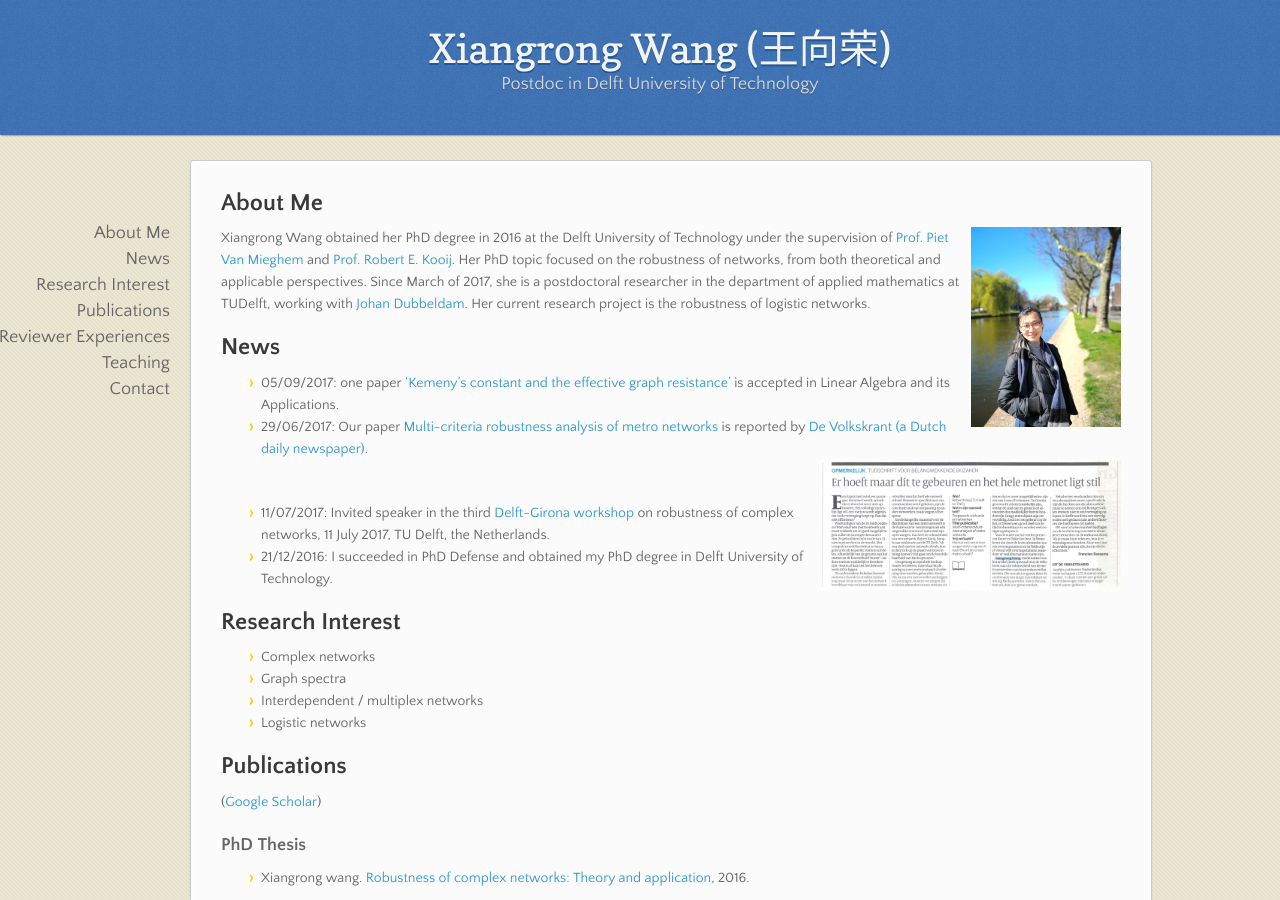
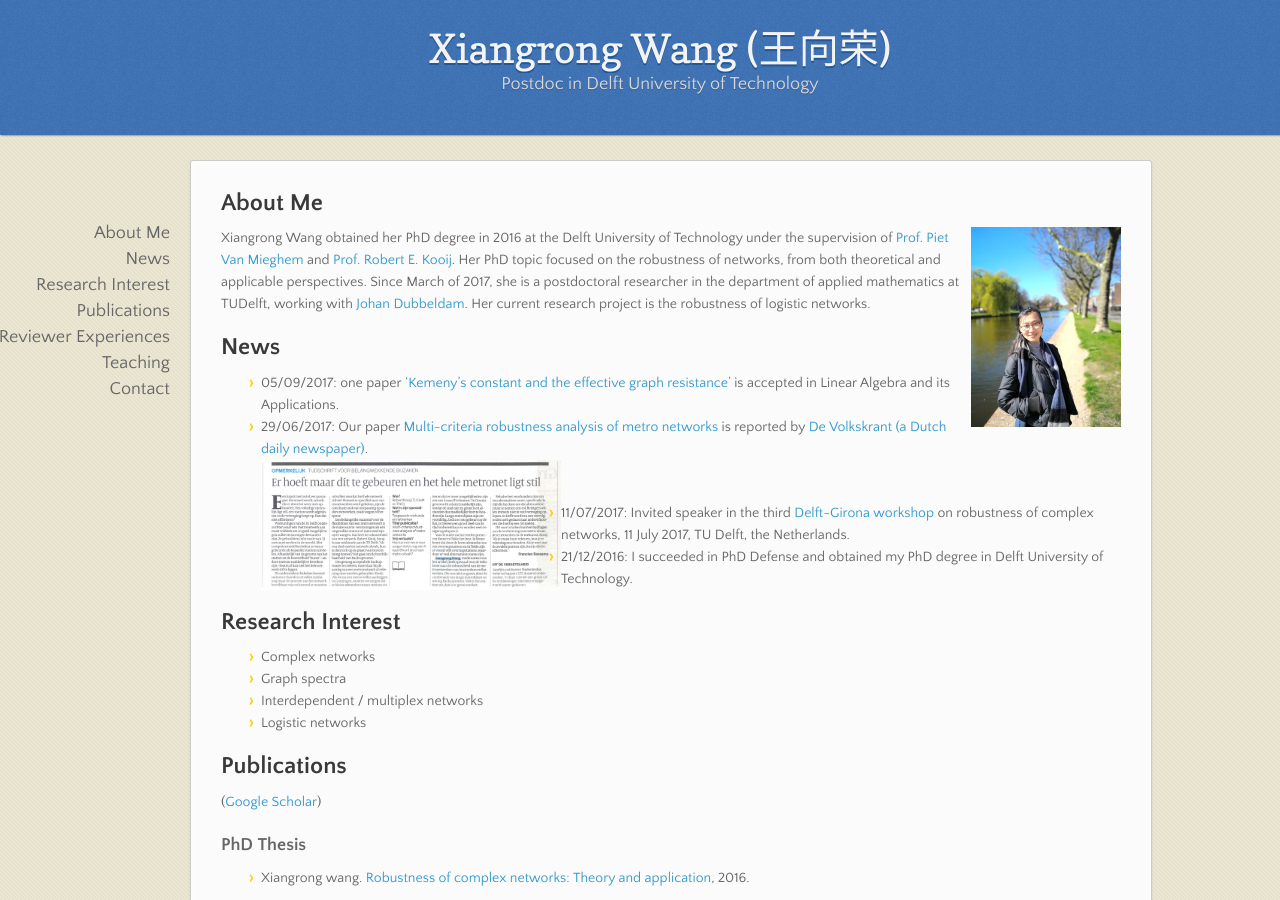
Before and after one commit to xiangrongwang/xiangrongwang.github.io, a Jekyll site: the page built from index.md, in a window 1280 px wide and 900 px high. Built offline with Jekyll 4.4.1, drawn with Linux system fonts in a browser that asks for light colours; nearby versions of some CDN libraries; our own code applies the rules of GitHub Pages for plain Markdown files.

Commit message:
Update index.md

```diff
--- a/index.md
+++ b/index.md
@@ -7,7 +7,7 @@ Her PhD topic focused on the robustness of networks,  from both theoretical and
 ## News
 * 05/09/2017: one paper ['Kemeny’s constant and the effective graph resistance'](https://www.nas.ewi.tudelft.nl/people/Piet/papers/LAA2017_Kemeny_constant_pseudoinverse_Laplacian.pdf) is accepted in Linear Algebra and its Applications.
 * 29/06/2017: Our paper [Multi-criteria robustness analysis of metro networks](http://www.sciencedirect.com/science/article/pii/S0378437117300675) is reported by [De Volkskrant (a Dutch daily newspaper)]( http://www.volkskrant.nl/wetenschap/er-hoeft-maar-dit-te-gebeuren-en-het-hele-metronet-ligt-stil~a4503063/).
-<img align="right" width='300' src= "metro_article_deVolkstrant.png">
+<img align="left" width='300' src= "metro_article_deVolkstrant.png">
 
 * 11/07/2017: Invited speaker in the third [Delft-Girona workshop](https://www.nas.ewi.tudelft.nl/rocn/index.html) on robustness of complex networks, 11 July 2017, TU Delft, the Netherlands.
 * 21/12/2016: I succeeded in PhD Defense and obtained my PhD degree in Delft University of Technology.
```
